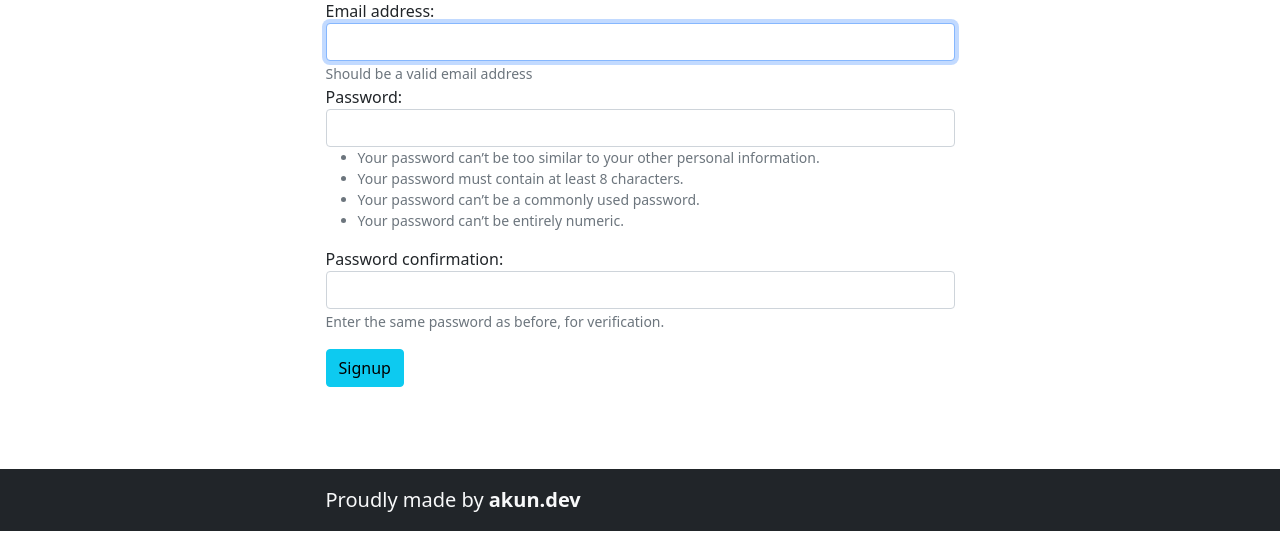
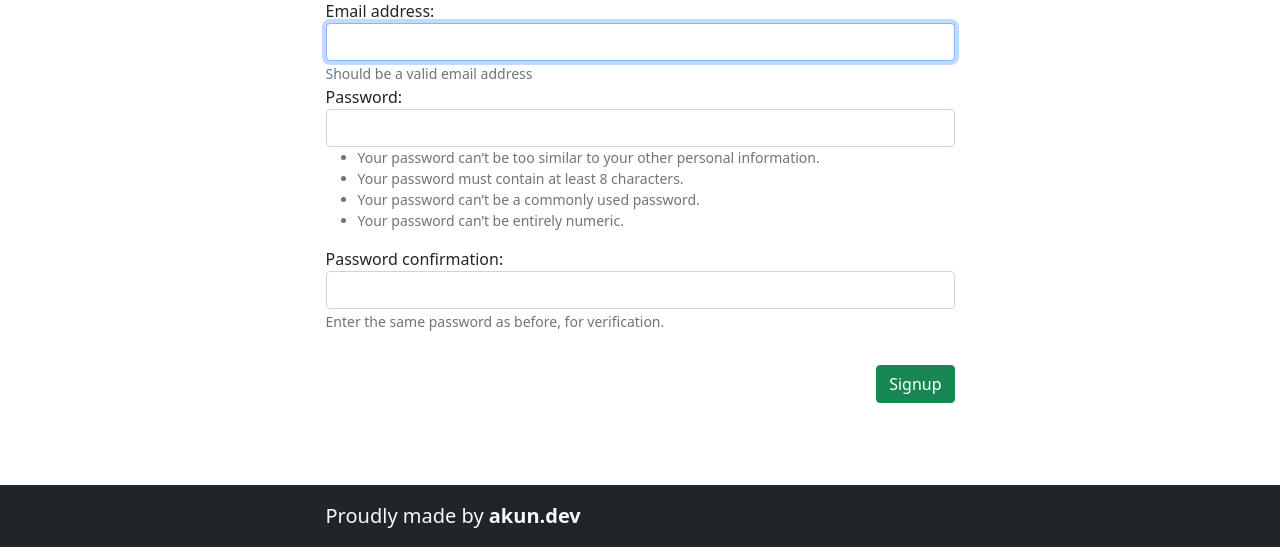
Before and after one commit to almazkun/durls, a Django app: a page that uses templates/registration/signup.html in a window 1280 px wide. Shown: the part 370-917 px from the top of the page. Run offline with Django 4.2, Linux system fonts and the light colour scheme; some libraries are stand-ins or nearby versions.

Commit message:
dockerfile, workflow

```diff
--- a/templates/registration/signup.html
+++ b/templates/registration/signup.html
@@ -6,7 +6,9 @@
             <h2>Signup please</h2>
             <form method="post">{% csrf_token %}
                 {% include 'includes/form.html' with form=form  %}
-                <button type="submit" class="btn btn-info mt-2 mt-md-3">Signup</button>
+                <div class="mt-2 mt-md-3 d-md-flex justify-content-md-end">
+                    <button type="submit" class="btn btn-success mt-2 mt-md-3">Signup</button>
+                </div>
             </form>
         </div>
     </div>
```
Also changed, not shown: .github/workflows/deploy_demo.yml, 1 other file.
